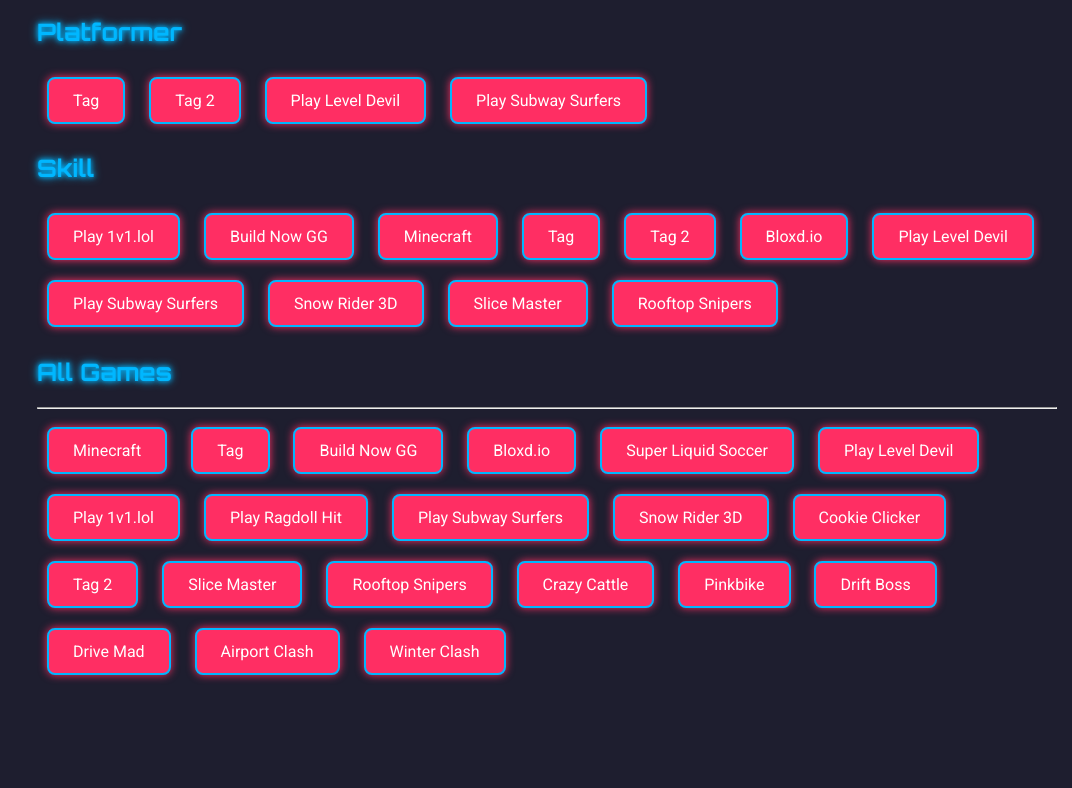
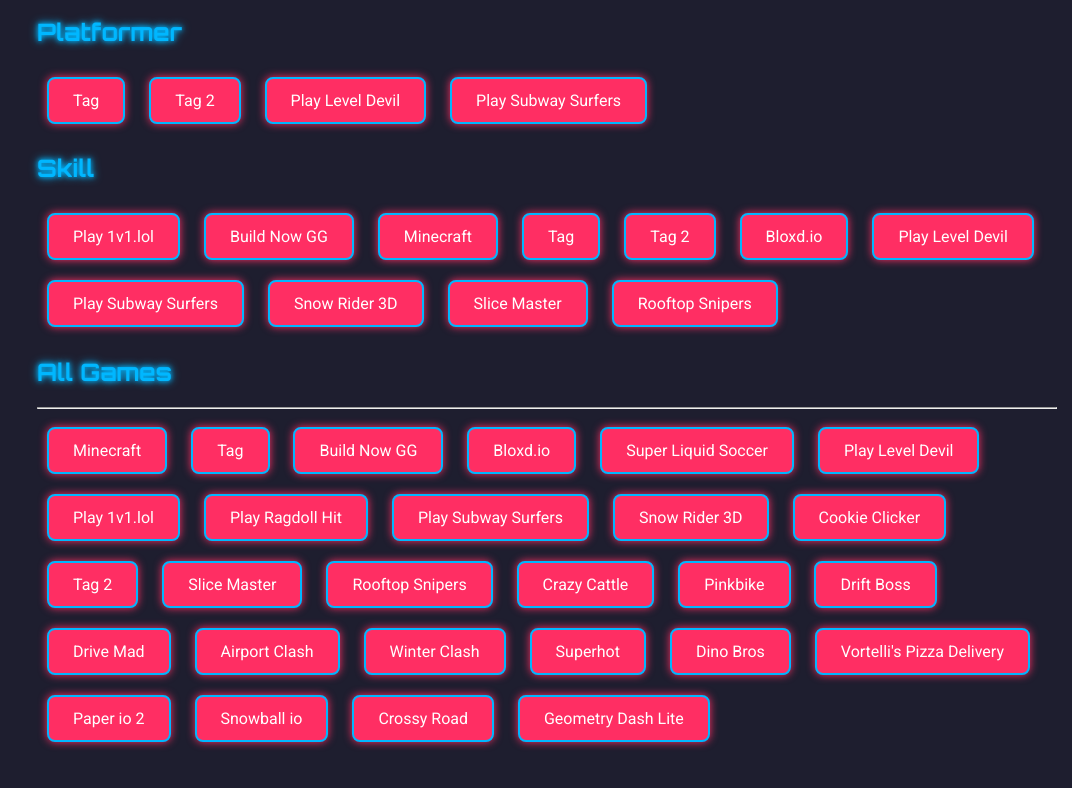
Before and after one commit to RubenM-unity/it54, a plain HTML site: page index.html in a window 1280 px wide. Shown: the part 1832-2620 px from the top of the page, without its empty margins (203-1275 px from the left). Before the commit the page ends 2553 px from the top, so only its background shows below. Drawn offline with Linux system fonts and the light colour scheme.

Commit message:
Added sve

```diff
--- a/index.html
+++ b/index.html
@@ -159,6 +159,13 @@
                     <button onclick="loadGame('Games/drivemad.html')">Drive Mad</button>
                     <button onclick="loadGame('Games/airportclash.html')">Airport Clash</button>
                     <button onclick="loadGame('Games/winterclash.html')">Winter Clash</button>
+                    <button onclick="loadGame('Games/superhot.html')">Superhot</button>
+                    <button onclick="loadGame('Games/dinobros.html')">Dino Bros</button>
+                    <button onclick="loadGame('Games/vortellispizzadelivery.html')">Vortelli's Pizza Delivery</button>
+                    <button onclick="loadGame('Games/paperio2.html')">Paper io 2</button>
+                    <button onclick="loadGame('Games/snowballio.html')">Snowball io</button>
+                    <button onclick="loadGame('Games/crossyroad.html')">Crossy Road</button>
+                    <button onclick="loadGame('Games/geometrydashlite.html')">Geometry Dash Lite</button>
                 </p>
             </div>
         </div>
```
